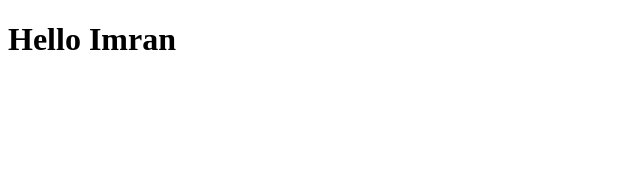
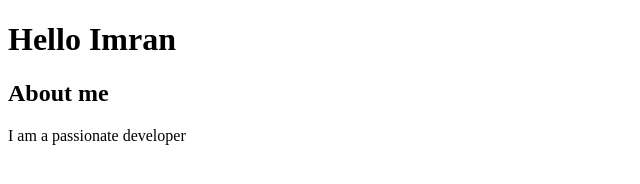
Before and after one commit to imranshaikh9930/github-dummy, a plain HTML site: page index.html in a window 1280 px wide. Shown: the whole page, without its empty margins (0-640 px from the left). Drawn offline with Linux system fonts and the light colour scheme.

Commit message:
added about section

```diff
--- a/index.html
+++ b/index.html
@@ -8,6 +8,11 @@
 <body>
     <h1>Hello Imran </h1>
 
+    <section>
+        <h2>About me </h2>
+        <p>I am a passionate developer</p>
+    </section>
+
 
 </body>
 </html>
```
